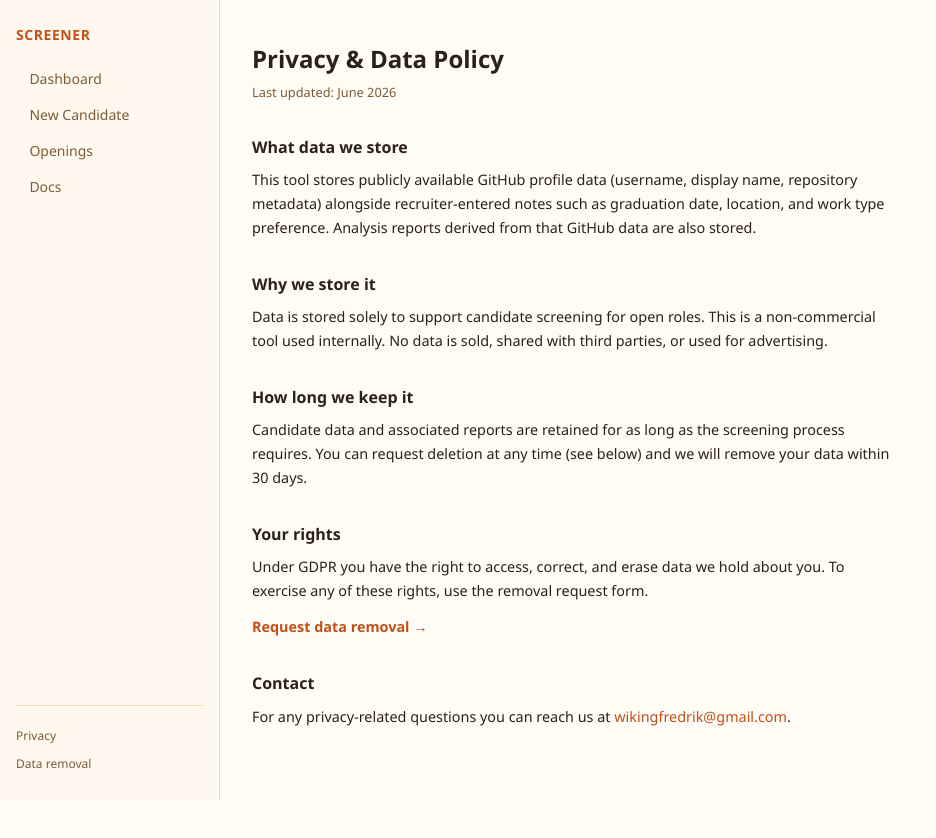
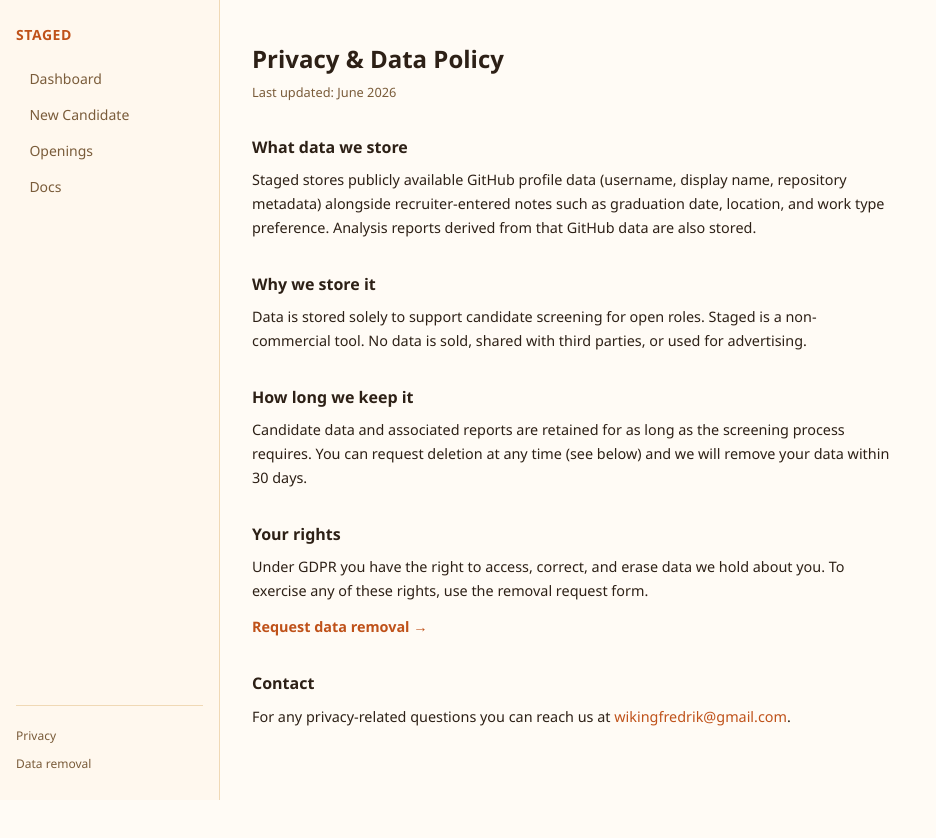
Before and after one commit to Wajkie/screw-u-ats, a React (Vite) app in the folder screener-ui/: page /privacy in a window 1280 px wide. Shown: the top 838 px of the page, without its empty margins (0-936 px from the left). Built offline with nearby package versions, Linux system fonts and the light colour scheme; no server answers.

Commit message:
rebrand: Screener/Codescreener → Staged

```diff
--- a/screener-ui/index.html
+++ b/screener-ui/index.html
@@ -3,7 +3,7 @@
   <head>
     <meta charset="UTF-8" />
     <meta name="viewport" content="width=device-width, initial-scale=1.0" />
-    <title>Screener</title>
+    <title>Staged</title>
   </head>
   <body>
     <div id="root"></div>
--- a/screener-ui/src/components/Layout.tsx
+++ b/screener-ui/src/components/Layout.tsx
@@ -9,7 +9,7 @@ export default function Layout() {
   return (
     <div className={styles.layout}>
       <nav className={styles.nav}>
-        <NavLink to="/" className={styles.brand}>Screener</NavLink>
+        <NavLink to="/" className={styles.brand}>Staged</NavLink>
         <ul className={styles.navList}>
           <li><NavLink to="/" end className={linkClass}>Dashboard</NavLink></li>
           <li><NavLink to="/candidates/new" className={linkClass}>New Candidate</NavLink></li>
--- a/screener-ui/src/pages/Privacy.tsx
+++ b/screener-ui/src/pages/Privacy.tsx
@@ -9,12 +9,12 @@ export default function Privacy() {
 
       <section className={styles.section}>
         <h2 className={styles.sectionHeading}>What data we store</h2>
-        <p>This tool stores publicly available GitHub profile data (username, display name, repository metadata) alongside recruiter-entered notes such as graduation date, location, and work type preference. Analysis reports derived from that GitHub data are also stored.</p>
+        <p>Staged stores publicly available GitHub profile data (username, display name, repository metadata) alongside recruiter-entered notes such as graduation date, location, and work type preference. Analysis reports derived from that GitHub data are also stored.</p>
       </section>
 
       <section className={styles.section}>
         <h2 className={styles.sectionHeading}>Why we store it</h2>
-        <p>Data is stored solely to support candidate screening for open roles. This is a non-commercial tool used internally. No data is sold, shared with third parties, or used for advertising.</p>
+        <p>Data is stored solely to support candidate screening for open roles. Staged is a non-commercial tool. No data is sold, shared with third parties, or used for advertising.</p>
       </section>
 
       <section className={styles.section}>
--- a/screener-ui/src/pages/docs/RecruiterDocs.tsx
+++ b/screener-ui/src/pages/docs/RecruiterDocs.tsx
@@ -14,7 +14,7 @@ export default function RecruiterDocs() {
   return (
     <div className={styles.prose}>
       <Section id="what" title="What is this?">
-        <p>Screw U, ATS is a proof-of-concept hiring tool that screens junior developer candidates by analysing their public GitHub activity instead of their CV. Junior candidates and career-changers often have little or no work history to put on a CV — this tool bypasses that entirely.</p>
+        <p>Staged is a proof-of-concept hiring tool that screens junior developer candidates by analysing their public GitHub activity instead of their CV. Junior candidates and career-changers often have little or no work history to put on a CV — Staged bypasses that entirely.</p>
         <p>Give it a GitHub username and it tells you: a fit score (0–100), whether to interview, which technical concepts they've demonstrated, which are missing, and a plain-English summary of how their skills have grown over time.</p>
         <div className={styles.callout}>
           Scoped to junior and early-career candidates. Scoring deliberately rewards learning trajectory — a candidate who is clearly improving is often a stronger long-term hire than one with a static skill set.
```
Also changed, not shown: 2 other files (tests, documents, lock files or other folders).
